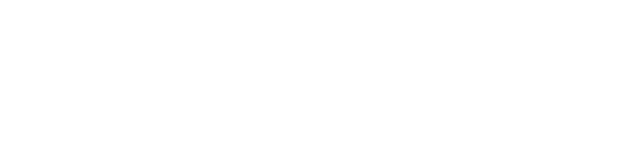
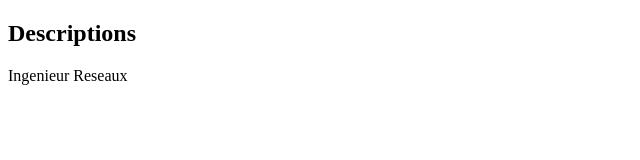
Before and after one commit to Harnell9/git-mon-cv, a plain HTML site: page index.html in a window 1280 px wide. Shown: the whole page, without its empty margins (0-640 px from the left). Drawn offline with Linux system fonts and the light colour scheme.

Commit message:
mise en place de la section description

```diff
--- a/index.html
+++ b/index.html
@@ -8,6 +8,9 @@
     <title>Document</title>
 </head>
 <body>
-    <description></description>
+   <section>
+       <h1>Descriptions</h1>
+       <p>Ingenieur Reseaux</p>
+   </section>
 </body>
 </html>
```
